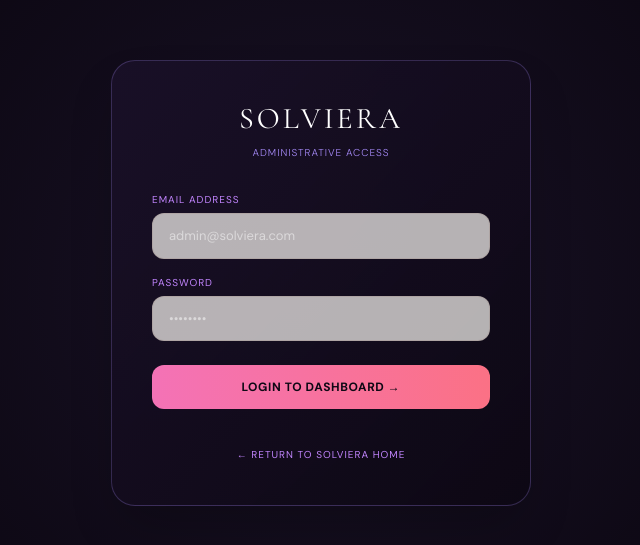
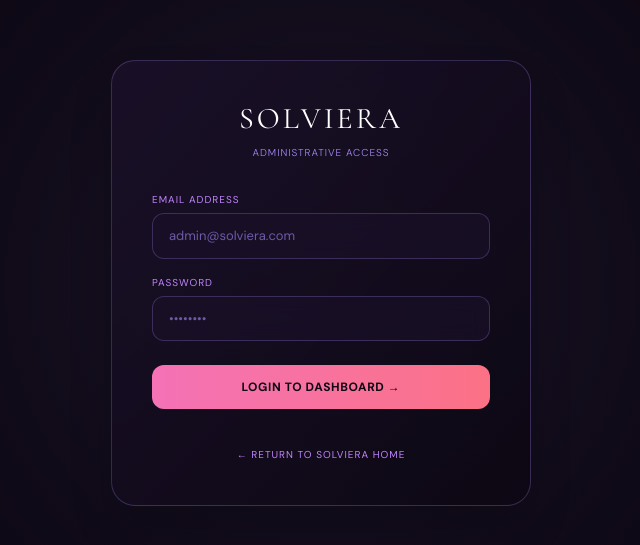
Before and after one commit to komalrubyjane/solviera, a Next.js app: page /solviera/admin/login in a window 1280 px wide. Shown: the part 117-662 px from the top of the page, without its empty margins (319-959 px from the left). Built offline with nearby package versions, Linux system fonts and the light colour scheme; no server answers.

Commit message:
style: fix form-input colors and webkit autofill styling for dark theme

```diff
--- a/src/app/globals.css
+++ b/src/app/globals.css
@@ -683,18 +683,33 @@
 }
 .form-input {
   width: 100%;
-  background: rgba(253, 250, 246, 0.7);
-  border: 0.5px solid rgba(139, 111, 94, 0.2);
+  background: rgba(27, 17, 42, 0.6);
+  border: 0.5px solid rgba(167, 139, 250, 0.25);
   border-radius: 12px;
   padding: 12px 16px;
-  color: var(--dark-mocha);
+  color: var(--ivory);
   font-family: var(--font-sans);
   font-size: 13px;
   outline: none;
-  transition: border 0.2s;
+  transition: border 0.2s, background-color 0.2s;
+  backdrop-filter: blur(10px);
+  -webkit-backdrop-filter: blur(10px);
+}
+.form-input::placeholder {
+  color: var(--mocha);
+  opacity: 0.6;
 }
 .form-input:focus {
   border-color: var(--mocha);
+  background: rgba(27, 17, 42, 0.8);
+  box-shadow: 0 0 0 3px rgba(167, 139, 250, 0.1);
+}
+.form-input:-webkit-autofill,
+.form-input:-webkit-autofill:hover,
+.form-input:-webkit-autofill:focus {
+  -webkit-text-fill-color: var(--ivory);
+  -webkit-box-shadow: 0 0 0px 1000px rgba(27, 17, 42, 0.95) inset;
+  transition: background-color 5000s ease-in-out 0s;
 }
 .form-row {
   display: grid;
```
